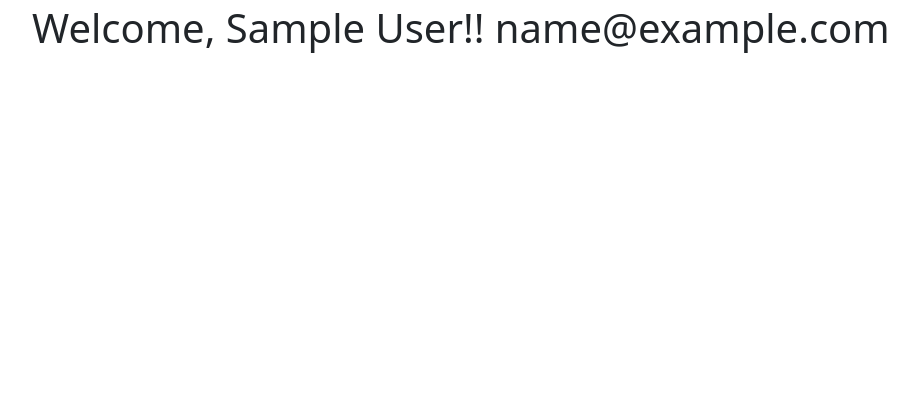
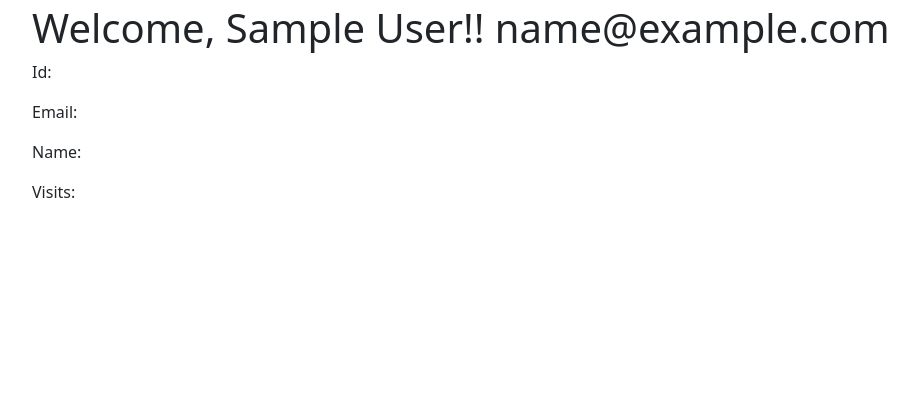
Before and after one commit to felpud0/SSDD-keyValue, a Flask app: page /profile in a window 1280 px wide. Shown: the part 56-453 px from the top of the page, without its empty margins (53-971 px from the left). Run offline with Flask 2, Linux system fonts and the light colour scheme; the visitor is signed in with stand-in values (Sample User, id 1); data that the repository does not hold is empty; some libraries are stand-ins or nearby versions.

Commit message:
adaptado /profile a dto de backend

```diff
--- a/proyecto/frontend/app/app.py
+++ b/proyecto/frontend/app/app.py
@@ -88,7 +88,8 @@
 @app.route('/profile')
 @login_required
 def profile():
-    return render_template('profile.html')
+    respuesta = getUserInfo(current_user.email)
+    return render_template('profile.html', user=respuesta)
 
 @app.route('/logout')
 @login_required
--- a/proyecto/frontend/app/templates/profile.html
+++ b/proyecto/frontend/app/templates/profile.html
@@ -4,4 +4,12 @@
 <h1 class="title">
     Welcome, {{current_user.name}}!! {{current_user.email}}
 </h1>
+<p> Id:</p>
+<p> {{ user.id }} </p>
+<p> Email: </p>
+<p> {{ user.email }} </p>
+<p> Name: </p>
+<p> {{ user.name }} </p>
+<p> Visits: </p>
+<p> {{ user.visits }} </p>
 {% endblock %}
```
